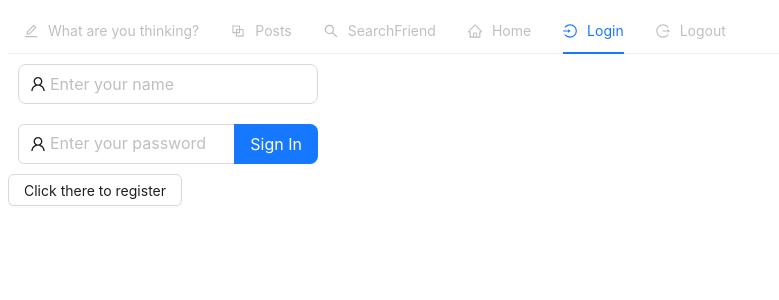
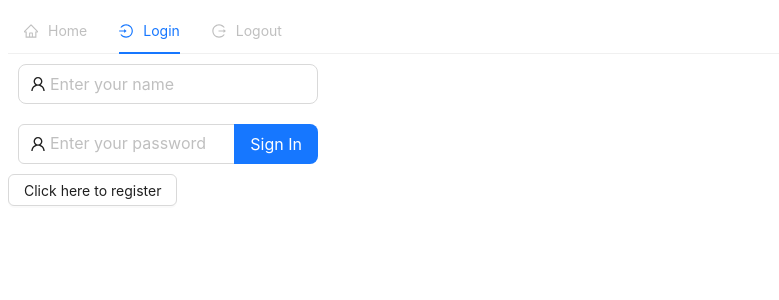
Before and after one commit to kuo220/wp_final_project, a React (Create React App) app in the folder frontend/: page / in a window 1280 px wide. Shown: the top 300 px of the page, without its empty margins (0-779 px from the left). Built offline with nearby package versions, Linux system fonts and the light colour scheme.

Commit message:
add Home page

```diff
--- a/frontend/package.json
+++ b/frontend/package.json
@@ -3,12 +3,15 @@
   "version": "0.1.0",
   "private": true,
   "dependencies": {
+    "@material-ui/core": "^4.12.4",
     "@testing-library/jest-dom": "^5.16.5",
     "@testing-library/react": "^13.4.0",
     "@testing-library/user-event": "^13.5.0",
+    "axios": "^1.2.1",
     "react": "^18.2.0",
     "react-dom": "^18.2.0",
     "react-scripts": "5.0.1",
+    "styled-components": "^5.3.6",
     "web-vitals": "^2.1.4"
   },
   "scripts": {
--- a/frontend/src/App.js
+++ b/frontend/src/App.js
@@ -1,32 +1,27 @@
 import Login from './container/Login'
-import Thinking from './container/Thinking'
 import Home from './container/Home'
-import Posts from './container/Posts'
-import SearchFriend from './container/SearchFriend'
 import Titlebar from './container/Titlebar'
 import Register from './container/Register'
 import {useHooks} from './container/hooks/Hooks'
 import { useEffect } from 'react'
+
+
 function App() {
-  const {setLogin,currentpage, setCurrentpage} = useHooks();
+    const {login, setLogin, currentpage, setCurrentpage} = useHooks();
   	useEffect(()=>{
 		if(currentpage === 'Logout'){
 			setCurrentpage('Login')
 			setLogin(false)
 		}
+
   	},[currentpage])
 
 	return (
 		<>
 			<Titlebar/>
 			{
-        currentpage === 'What are you thinking?' ? <Thinking/>:
-        currentpage === 'Home' ? <Home/>:
-        currentpage === 'Posts' ? <Posts/>:
-        currentpage === 'SearchFriend' ? <SearchFriend/>:
-        currentpage === 'Login' ? <Login/>:<Register/>
+				currentpage === 'Home' ? <Home/> : 'Login' ? <Login/> : <Register/>
 			}
-
 		</>
 	);
 }
--- a/frontend/src/container/Home.js
+++ b/frontend/src/container/Home.js
@@ -1,9 +1,18 @@
-import { Menu } from 'antd';
+import { Input, Menu } from 'antd';
+import { ShopOutlined } from "@ant-design/icons";
 import { useState , useRef, useEffect } from "react";
 import {useHooks} from './hooks/Hooks'
 
 function Home() {
-  return(<>Home</>)
+	return(
+    <>
+	<Input.Search
+		size="large"
+		placeholder="Search for Restaurant"
+		prefix={<ShopOutlined />}
+	/>
+    </>
+  )
 }
 
 export default Home;
--- a/frontend/src/container/Login.js
+++ b/frontend/src/container/Login.js
@@ -4,14 +4,14 @@ import { useState , useRef } from "react";
 import {useHooks} from './hooks/Hooks'
 
 function Login() {
-  const [name,setName] = useState('');
-  const [password,setPassword] = useState('');
+	const [name, setName] = useState('');
+	const [password, setPassword] = useState('');
 	const bodyRef = useRef(null);
-  const {setCurrentpage, login ,setLogin} = useHooks();
+	const {setCurrentpage, login, setLogin} = useHooks();
 
 	const appear_password = (password) => {
 		let a = '';
-    for(let i=0;i<password.length;i++)a+='*';
+		for(let i = 0; i < password.length; i++) a += '*';
 		return a;
 	}
 
@@ -27,8 +27,9 @@ function Login() {
 			onKeyDown={(e) => {
 				if (e.key === 'Enter') {
 					bodyRef.current.focus()
-        }}}
-      />{/*  */}
+				}
+			}}
+		/>
 		<div/>
 		<Input.Search
 			ref={bodyRef}
@@ -39,13 +40,12 @@ function Login() {
 			value={appear_password(password)}
 			onChange={(e) => setPassword(e.target.value)}
 			enterButton="Sign In"
-        onSearch={()=>{setLogin(true);setCurrentpage('Posts');}}
+			onSearch={()=>{setLogin(true); setCurrentpage('Home');}}
 		/>
 		<div/>
-      <Button onClick={()=>{setCurrentpage('register')}}>Click there to register</Button>
+		<Button onClick={()=>{setCurrentpage('register')}}>Click here to register</Button>
 		</>
 	);
 }
 
 export default Login;
-//prefix={<UserOutlined />}
--- a/frontend/src/container/Posts.js
+++ /dev/null
@@ -1,9 +0,0 @@
-import { Menu } from 'antd';
-import { useState , useRef, useEffect } from "react";
-import {useHooks} from './hooks/Hooks'
-
-function Posts() {
-  return(<>Posts</>)
-}
-
-export default Posts;
--- a/frontend/src/container/Register.js
+++ b/frontend/src/container/Register.js
@@ -5,7 +5,7 @@ import {useHooks} from './hooks/Hooks'
 
 function Register() {
   //const [current, setCurrent] = useState('Login');
-  const {login,setLogin,currentpage, setCurrentpage} = useHooks();
+  const {login, setLogin, currentpage, setCurrentpage} = useHooks();
 
   return(
     <>
--- a/frontend/src/container/SearchFriend.js
+++ /dev/null
@@ -1,9 +0,0 @@
-import { Menu } from 'antd';
-import { useState , useRef, useEffect } from "react";
-import {useHooks} from './hooks/Hooks'
-
-function SearchFriend() {
-  return(<>SearchFriend</>)
-}
-
-export default SearchFriend;
--- a/frontend/src/container/Thinking.js
+++ /dev/null
@@ -1,9 +0,0 @@
-import { Menu } from 'antd';
-import { useState , useRef, useEffect } from "react";
-import {useHooks} from './hooks/Hooks'
-
-function Thinking() {
-  return(<>Thinking</>)
-}
-
-export default Thinking;
--- a/frontend/src/container/Titlebar.js
+++ b/frontend/src/container/Titlebar.js
@@ -5,27 +5,27 @@ import {useHooks} from './hooks/Hooks'
 
 function Titlebar() {
   //const [current, setCurrent] = useState('Login');
-  const {login,setLogin,currentpage, setCurrentpage} = useHooks();
+  const {login, setLogin, currentpage, setCurrentpage} = useHooks();
 
   const items = [
-    {
-      label:'What are you thinking?',
-      key:'What are you thinking?',
-      icon: <EditOutlined />,
-      disabled: !login,
-    },
-    {
-      label:'Posts',
-      key:'Posts',
-      icon:<BlockOutlined />,
-      disabled: !login,
-    },
-    {
-      label:'SearchFriend',
-      key:'SearchFriend',
-      icon:<SearchOutlined />,
-      disabled: !login,
-    },
+    // {
+    //   label:'What are you thinking?',
+    //   key:'What are you thinking?',
+    //   icon: <EditOutlined />,
+    //   disabled: !login,
+    // },
+    // {
+    //   label:'Posts',
+    //   key:'Posts',
+    //   icon:<BlockOutlined />,
+    //   disabled: !login,
+    // },
+    // {
+    //   label:'SearchFriend',
+    //   key:'SearchFriend',
+    //   icon:<SearchOutlined />,
+    //   disabled: !login,
+    // },
     {
       label:'Home',
       key:'Home',
--- a/frontend/src/index.js
+++ b/frontend/src/index.js
@@ -1,7 +1,6 @@
 import React from 'react';
 import ReactDOM from 'react-dom/client';
 import App from './App';
-import reportWebVitals from './reportWebVitals';
 import {HookProvider} from './container/hooks/Hooks'
 
 const root = ReactDOM.createRoot(document.getElementById('root'));
@@ -16,4 +15,3 @@ root.render(
 // If you want to start measuring performance in your app, pass a function
 // to log results (for example: reportWebVitals(console.log))
 // or send to an analytics endpoint. Learn more: https://bit.ly/CRA-vitals
-reportWebVitals();
--- a/frontend/src/reportWebVitals.js
+++ /dev/null
@@ -1,13 +0,0 @@
-const reportWebVitals = onPerfEntry => {
-  if (onPerfEntry && onPerfEntry instanceof Function) {
-    import('web-vitals').then(({ getCLS, getFID, getFCP, getLCP, getTTFB }) => {
-      getCLS(onPerfEntry);
-      getFID(onPerfEntry);
-      getFCP(onPerfEntry);
-      getLCP(onPerfEntry);
-      getTTFB(onPerfEntry);
-    });
-  }
-};
-
-export default reportWebVitals;
```
Also changed, not shown: frontend/src/container/hooks/Hooks.js (+4 -3 lines), 1 other file (tests, documents, lock files or other folders). Lines whose indentation alone changed are shown as unchanged.
